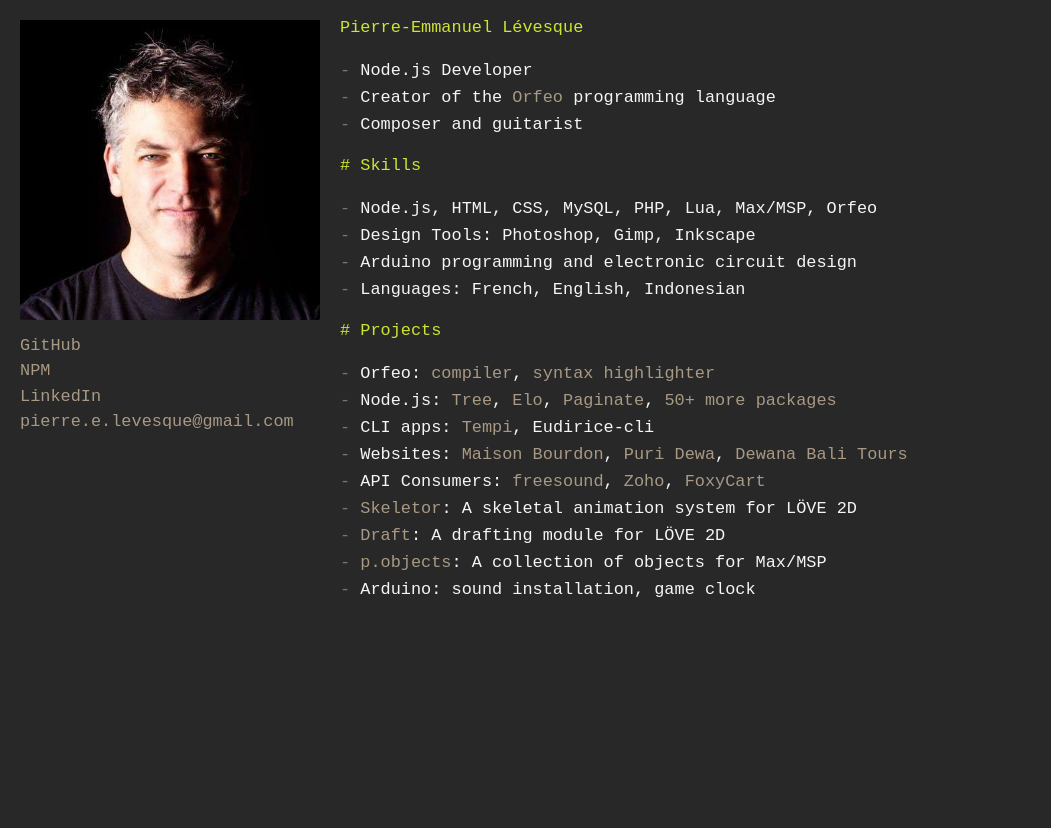
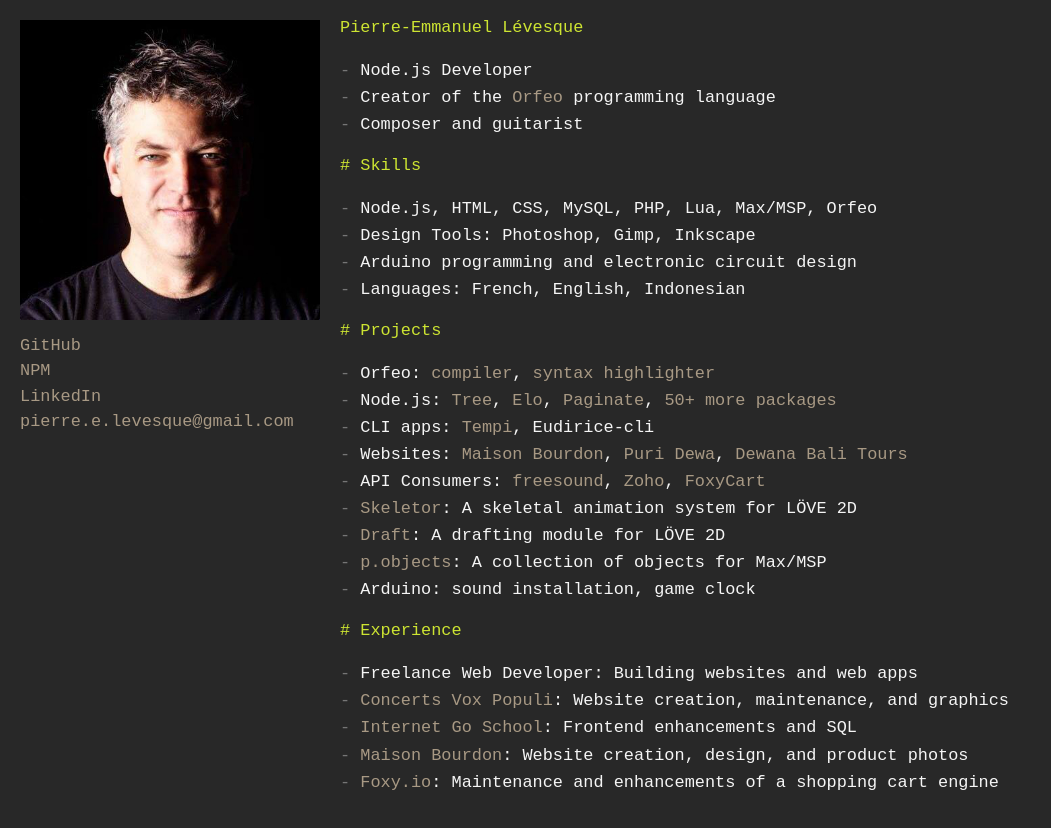
Before and after one commit to pelevesque/pelevesque.com, a plain HTML site: page index.html in a window 1280 px wide. Shown: the whole page, without its empty margins (0-1051 px from the left). Before the commit the page ends 800 px from the top, so only its background shows below. Drawn offline with Linux system fonts and the light colour scheme.

Commit message:
added an experience section

```diff
--- a/index.html
+++ b/index.html
@@ -59,6 +59,16 @@
           <li>Arduino: sound installation, game clock</li>
         </ul>
       </section>
+      <section id="experience">
+        <h3>Experience</h3>
+        <ul>
+          <li>Freelance Web Developer: Building websites and web apps</li>
+          <li><a href="https://concertsvoxpopuli.com/">Concerts Vox Populi</a>: Website creation, maintenance, and graphics</li>
+          <li><a href="https://internetgoschool.com/index.vhtml">Internet Go School</a>: Frontend enhancements and SQL</li>
+          <li><a href="https://www.maisonbourdon.com/">Maison Bourdon</a>: Website creation, design, and product photos</li>
+          <li><a href="https://www.foxy.io/">Foxy.io</a>: Maintenance and enhancements of a shopping cart engine</li>
+        </ul>
+      </section>
     </section>
   </body>
 </html>
```
